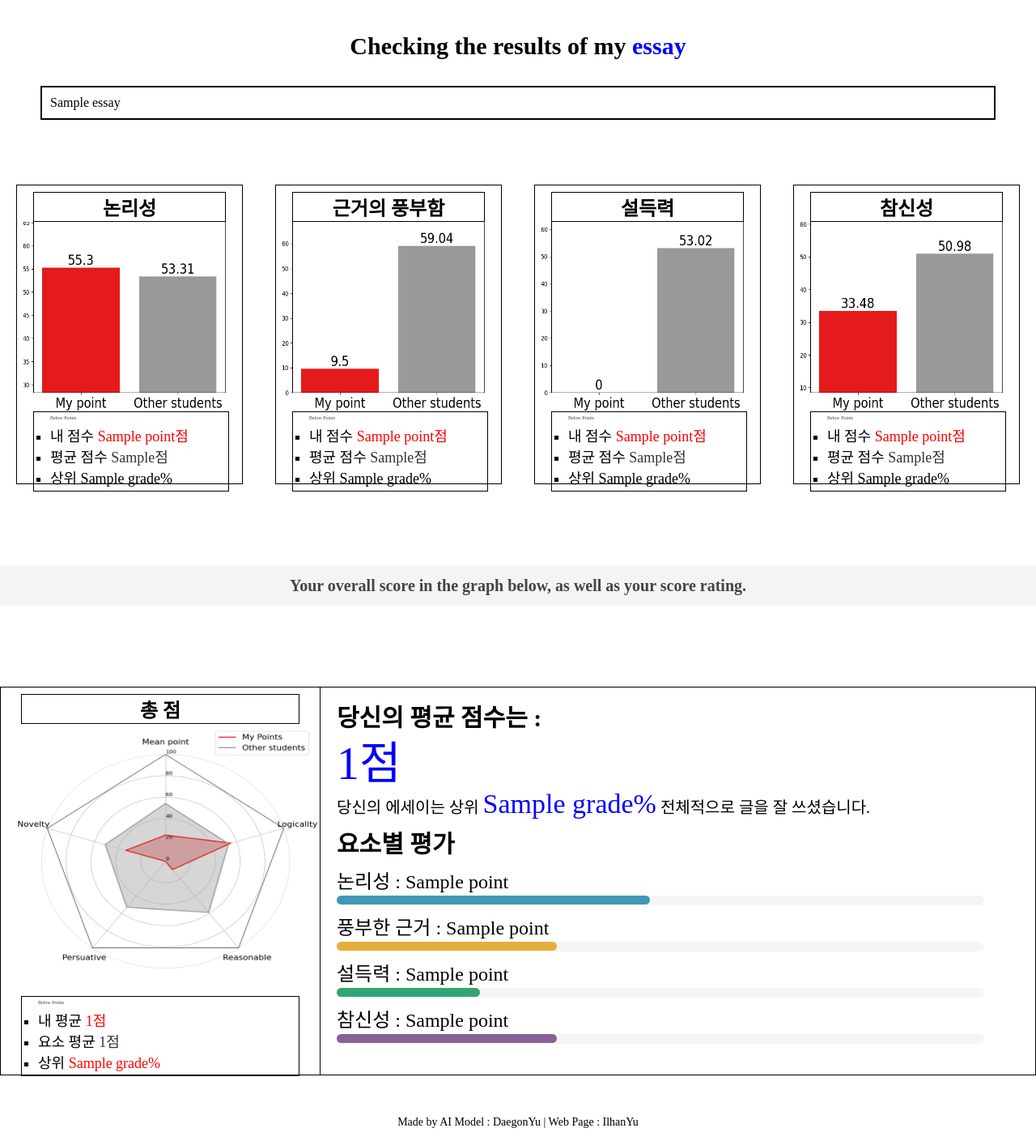
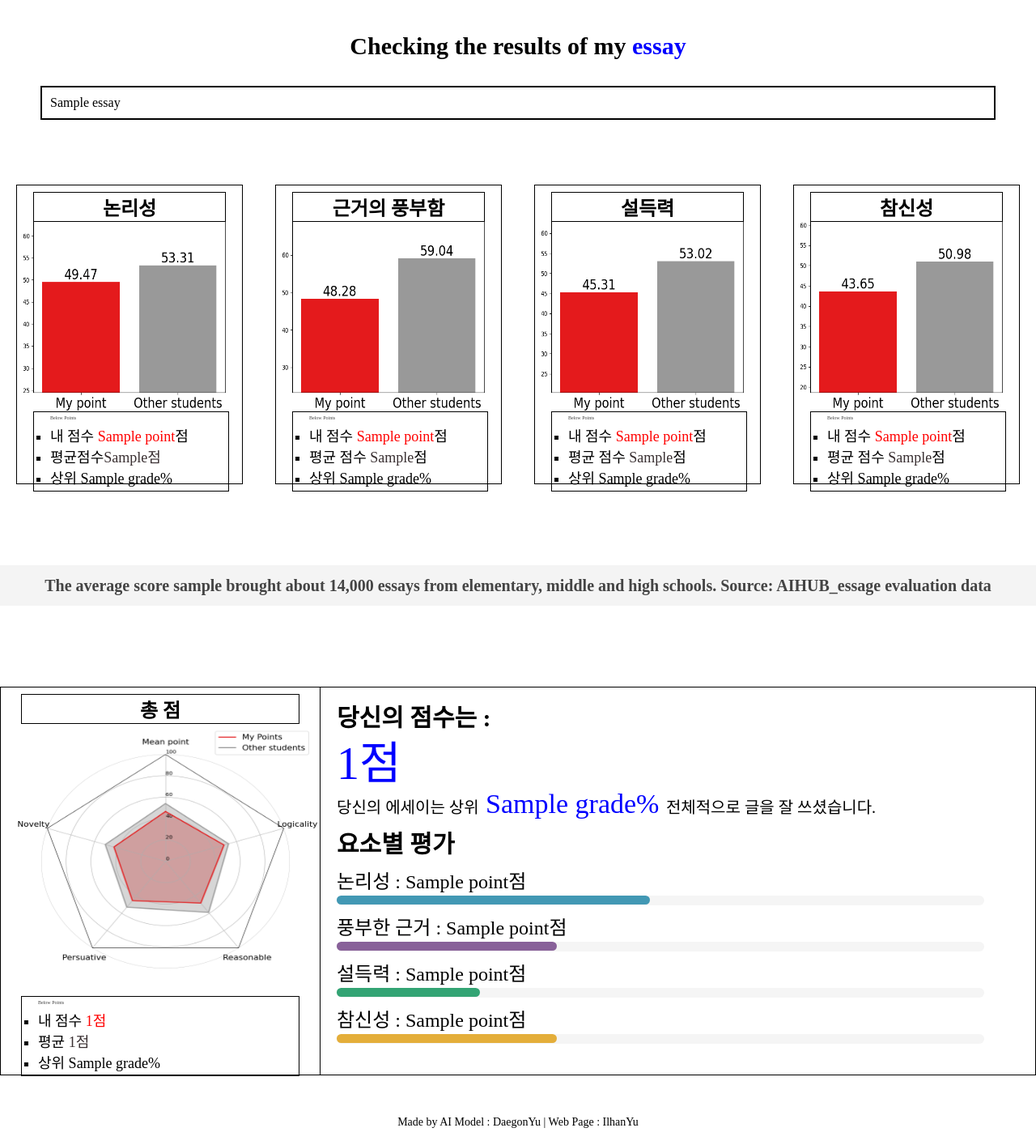
Before and after one commit to daegonYu/Automated-Essay-Scoring-Simple-Web, a Flask app: template templates/result.html in a window 1280 px wide. Shown: the whole page at 81% size. Run offline with Flask 2, Linux system fonts and the light colour scheme; the template is opened without the code that fills it: most values are stand-ins (such as "Sample title", 1, 10 or a date in 2020); parts of the project's set-up code (start-up, migrations or seed data) failed here and were passed over.

Commit message:
총평결과바출력

```diff
--- a/templates/result.html
+++ b/templates/result.html
@@ -149,6 +149,7 @@
             .green
             {
                 color: #392f31;
+
             }
             footer
             {
@@ -252,7 +253,6 @@
             }
         </style>
     </head>
-
     <body>
         <div class="wrapper">
             <div class="essay-title">
@@ -273,13 +273,12 @@
                             Below Points
                         </div>
                         <ul class="ul">
-                            <li>내 점수 <span class="blue">{{ my_points[0] }}점</span></li>
-                            <li>평균 점수 <span class="green">{{ hub_points[0] }}점</span></li>
+                            <li>내 점수 <span class="blue logical-blue">{{ my_points[0] }}</span>점</li>
+                            <li>평균점수<span class="green">{{ hub_points[0] }}점</span></li>
                             <li>상위 {{ grade_list[0] }}%</li>
                         </ul>
                     </div>
                 </div>
-
                 <div class="result-content">
                     <div class="result-title">
                         근거의 풍부함
@@ -291,8 +290,8 @@
                             Below Points
                         </div>
                         <ul class="ul">
-                            <li>내 점수 <span class="blue">{{ my_points[1] }}점</span></li>
-                            <li>평균 점수 <span class="green">{{ hub_points[1] }}점</span></li>
+                            <li>내 점수 <span class="blue reason-blue">{{ my_points[1] }}</span>점</li>
+                            <li>평균 점수 <span class="green">{{ hub_points[1] }}</span>점</li>
                             <li>상위 {{ grade_list[1] }}%</li>
                         </ul>
                     </div>
@@ -308,8 +307,8 @@
                             Below Points
                         </div>
                         <ul class="ul">
-                            <li>내 점수 <span class="blue">{{ my_points[2] }}점</span></li>
-                            <li>평균 점수 <span class="green">{{ hub_points[2] }}점</span></li>
+                            <li>내 점수 <span class="blue persuasive-blue">{{ my_points[2] }}</span>점</li>
+                            <li>평균 점수 <span class="green">{{ hub_points[2] }}</span>점</li>
                             <li>상위 {{ grade_list[2] }}%</li>
                         </ul>
                     </div>
@@ -325,8 +324,8 @@
                             Below Points
                         </div>
                         <ul class="ul">
-                            <li>내 점수 <span class="blue">{{ my_points[3] }}점</span></li>
-                            <li>평균 점수 <span class="green">{{ hub_points[3] }}점</span></li>
+                            <li>내 점수 <span class="blue novelty-blue">{{ my_points[3] }}</span>점</li>
+                            <li>평균 점수 <span class="green">{{ hub_points[3] }}</span>점</li>
                             <li>상위 {{ grade_list[3] }}%</li>
                         </ul>
                     </div>
@@ -335,7 +334,7 @@
         </div>
         <div class="data">
             <div class="wrapper">
-                Your overall score in the graph below, as well as your score rating.
+                The average score sample brought about 14,000 essays from elementary, middle and high schools. Source: AIHUB_essage evaluation data
             </div>
         </div>
         <div class="wrapper">
@@ -351,20 +350,20 @@
                             Below Points
                         </div>
                         <ul class="ul">
-                            <li>내 평균 <span class="blue">{{ total_mean[0] }}점</span></li>
-                            <li>요소 평균 <span class="green">{{ total_mean[1] }}점</span></li>
-                            <li>상위 <span class="blue">{{ grade_list[4] }}%</span></li>
+                            <li>내 점수 <span class="blue logical-blue">{{total_mean[0]}}점</span></li>
+                            <li>평균 <span class="green">{{total_mean[1]}}점</span></li>
+                            <li>상위 {{grade_list[4]}}%</li>
                         </ul>
                     </div>
                 </div>
                 <div class="total-evaluation">
                     <div class="evaluation-title">
-                        당신의 평균 점수는 :
+                        당신의 점수는 :
                     </div>
                     <div class="evaluation-text">
-                        {{ total_mean[0] }}점
+                        {{total_mean[0]}}점
                         <div class="evaluation-under">
-                            당신의 에세이는 상위 <span class="persent">{{ grade_list[4] }}%</span>
+                            당신의 에세이는 상위<span class="persent"> {{grade_list[4]}}% </span>
                             전체적으로 글을 잘 쓰셨습니다.
 
                         </div>
@@ -373,28 +372,28 @@
                         요소별 평가
                         <ul class="evaluation-ul">
                             <li class="li logical-li">
-                                논리성 : {{ my_points[0] }}
+                                논리성 : {{my_points[0]}}점
                                 <div class="progress logical-progress">
                                     <div class="bar logical-bar">
                                     </div>
                                 </div>
                             </li>
-                            <li class="li novelty-li">
-                                풍부한 근거 : {{ my_points[1] }}
-                                <div class="progress novelty-progress">
-                                    <div class="bar novelty-bar">
+                            <li class="li reason-li">
+                                풍부한 근거 : {{my_points[1]}}점
+                                <div class="progress reason-progress">
+                                    <div class="bar reason-bar">
                                     </div>
                             </li>
                             <li class="li persuasive-li">
-                                설득력 : {{ my_points[2] }}
+                                설득력 : {{my_points[2]}}점
                                 <div class="progress persuasive-progress">
                                     <div class="bar persuasive-bar">
                                     </div>
                             </li>
-                            <li class="li reason-li">
-                                참신성 : {{ my_points[3] }}
-                                <div class="progress reason-progress">
-                                    <div class="bar reason-bar">
+                            <li class="li novelty-li">
+                                참신성 : {{my_points[3]}}점
+                                <div class="progress novelty-progress">
+                                    <div class="bar novelty-bar">
                                     </div>
                             </li>
                         </ul>
@@ -419,6 +418,9 @@
             let reasonBarPersent = document.querySelector(".reason-bar");
             let reasonBlue = document.querySelector(".reason-blue");
             let reasonBlueInnerHTML;
+
+            console.log(logicalBlue.innerHTML);
+            console.log(noveltyBlue.innerHTML);
 
             function barMove (event) {
                 logicalBlueInnerHTML = logicalBlue.innerHTML;
@@ -445,7 +447,6 @@
             }
 
             barMove();
-
         </script>
     </body>
 </html>
```
Also changed, not shown: static/images/logical.png, static/images/novelty.png, static/images/persuasive.png, static/images/reason.png, static/images/total.png, 1 other file.
